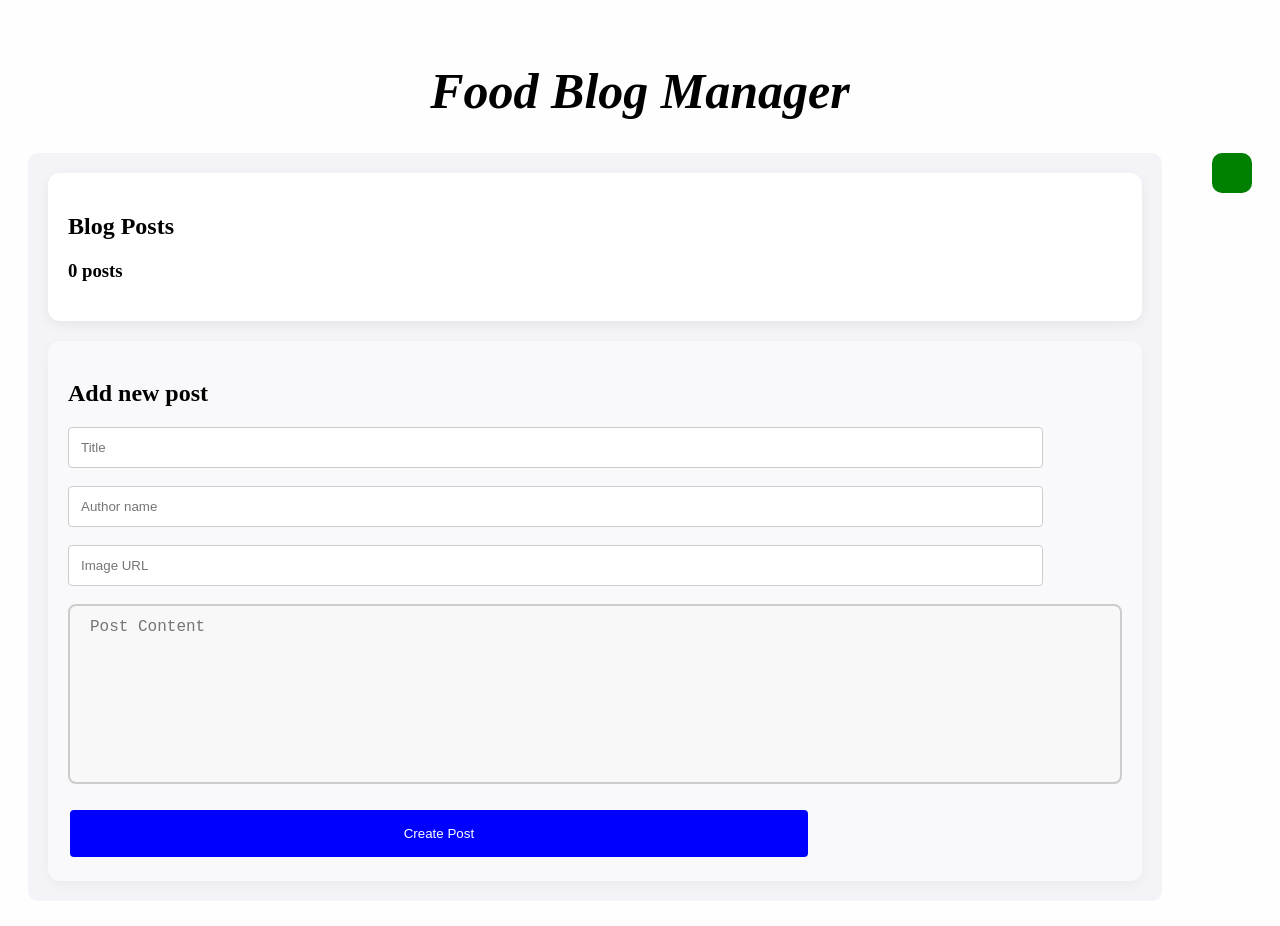
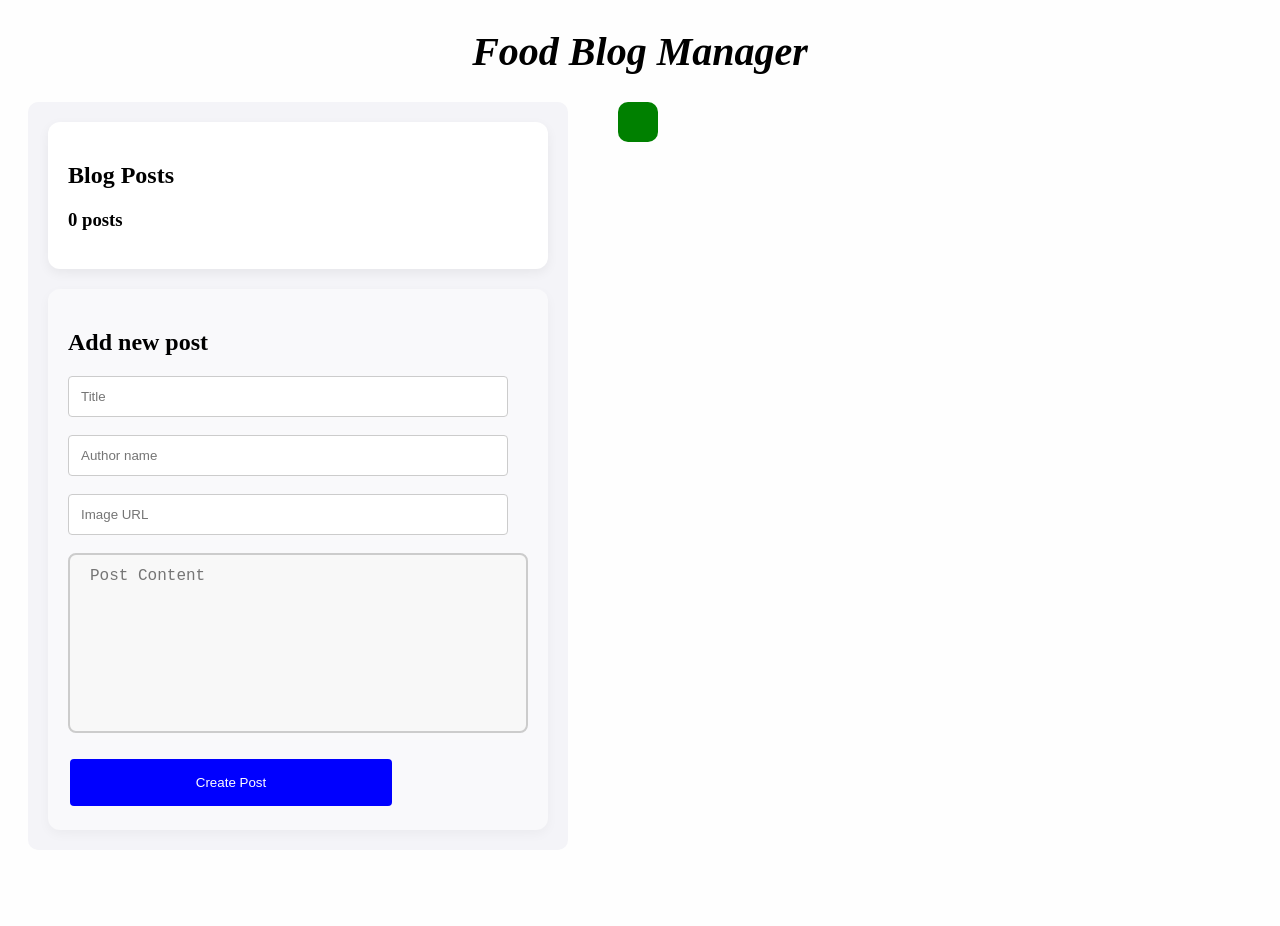
Before and after one commit to CynthiaMugo/Simple-blog-manager, a plain HTML site: page index.html in a window 1280 px wide. After the commit the page ends 878 px from the top, so only its background shows below. Drawn offline with Linux system fonts and the light colour scheme; no server answers.

```diff
--- a/css/styles.css
+++ b/css/styles.css
@@ -9,8 +9,9 @@ body {
     padding: 20px;
 }
 h1 {
+    margin-top: 0%;
     text-align: center;
-    font-size: 50px;
+    font-size: 40px;
     font-style: italic;
 }
 
@@ -27,7 +28,7 @@ h1 {
     background-color: #f4f4f8;
     padding: 20px;
     border-radius: 10px;
-    min-width: 200px;
+    max-width: 500px;
     display: flex;
     flex-direction: column;
     gap: 20px;
--- a/src/index.js
+++ b/src/index.js
@@ -47,10 +47,10 @@ function handlePostClick(posts) {
     postElement.classList.add("post");
 
     postElement.innerHTML = `
+        <h2>${posts.title}</h2>
+        <p><strong>Author:</strong> ${posts.author}</p>
         <img src="${posts.image}" alt="${posts.title}" class="post-image">
-        <h2>${posts.title}</h2>
         <p>${posts.content}</p>
-        <p><strong>Author:</strong> ${posts.author}</p>
     `;
 
     postContainer.appendChild(postElement);
```
Also changed, not shown: 1 other file.
